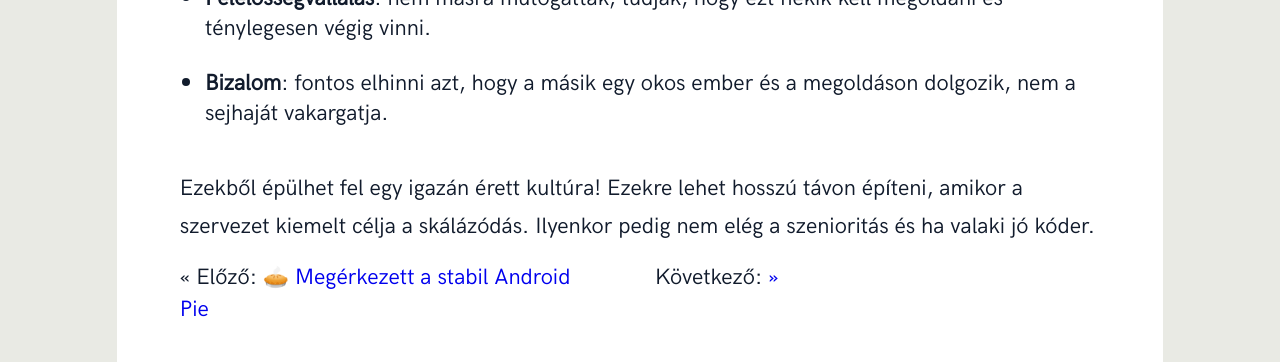
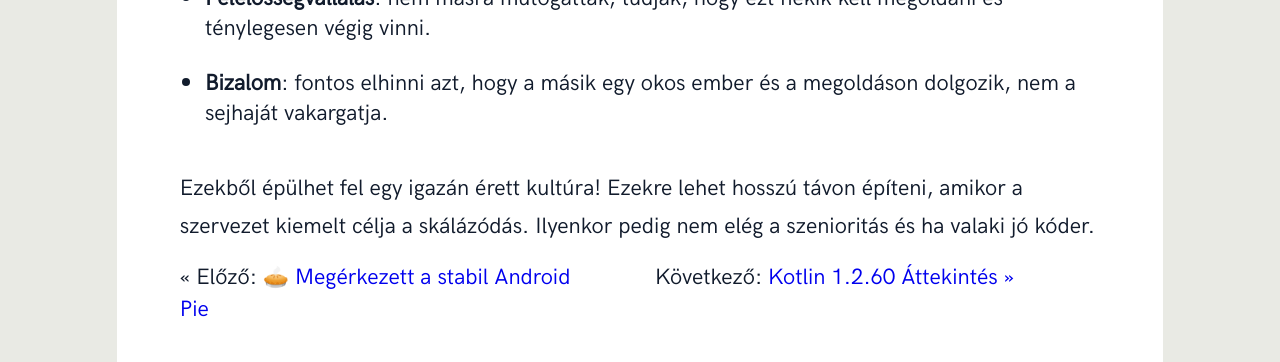
Before and after one commit to AppCraft-Projects/appcraft-site, a Jekyll site: the page built from _blog/2018-08-07-netflix-senior-values-culture.md, in a window 1280 px wide and 900 px high, scrolled down 1902 px, cut to the strip 0-362 px from the top of the window. Built offline with Jekyll 4.4.1, drawn with Linux system fonts in a browser that asks for light colours.

Commit message:
Fix front matter

```diff
--- a/_blog/2018-08-08-Kotlin-1.2.60-attekintes.md
+++ b/_blog/2018-08-08-Kotlin-1.2.60-attekintes.md
@@ -1,9 +1,11 @@
 ---
-layout: post
-title:  "Kotlin 1.2.60 Áttekintés"
 excerpt: A Kotlin release-k elég gyakoriak mostanában és az utóbbi pár nem is volt annyira érdekes, de  az 1.2.60 valamiért különleges. Ebben a cikkben áttekintjük, hogy miért.
-comments: true
+title: Kotlin 1.2.60 Áttekintés
+date: 2018-08-08
+tags: [kotlin]
+short_title: Kotlin 1.2.60 Áttekintés
 ---
+
 > A Kotlin release-k elég gyakoriak mostanában és az utóbbi pár nem is volt annyira érdekes, de  az 1.2.60 valamiért különleges. Ebben a cikkben áttekintjük, hogy miért.
 
 ## Az összefoglaló
```
